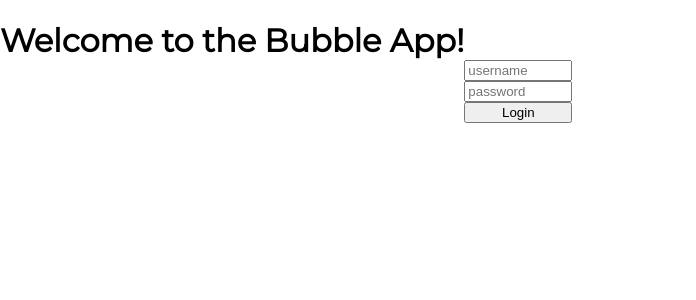
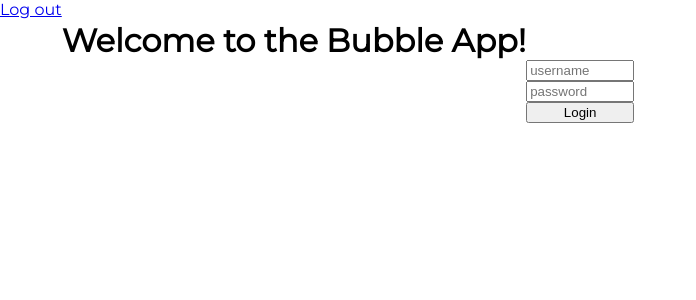
Before and after one commit to Kat2bk/newSprint-Advanced-Web-Applications, a React (Create React App) app in the folder client/: page / in a window 1280 px wide. Shown: the top 300 px of the page, without its empty margins (0-696 px from the left). Built offline with nearby package versions, Linux system fonts and the light colour scheme.

Commit message:
added Routes to App.js... added Logout Link

```diff
--- a/client/src/App.js
+++ b/client/src/App.js
@@ -1,18 +1,25 @@
-import React, { useState } from "react";
-import { BrowserRouter as Router, Route } from "react-router-dom";
+import React from "react";
+import { BrowserRouter as Router, Route, Link, Switch } from "react-router-dom";
 
 import Login from "./components/Login";
 import "./styles.scss";
+import PrivateRoute from "./components/privateRoute";
+import BubblePage from "./components/BubblePage";
 
 function App() {
+  const logout = () => {
+    window.localStorage.removeItem('token');
+  }
+
   return (
     <Router>
       <div className="App">
-        <Route exact path="/" component={Login} />
-        {/*
-          Build a PrivateRoute component that will
-          display BubblePage when you're authenticated
-        */}
+      <Link to="/login" onClick={logout}>Log out</Link>
+        <Switch>
+        <PrivateRoute exact path="/colors" component={BubblePage} />
+        <Route exact path="/login" component={Login} />
+        <Route component={Login} />
+        </Switch>
       </div>
     </Router>
   );
```
Also changed, not shown: 1 other file (tests, documents, lock files or other folders).
